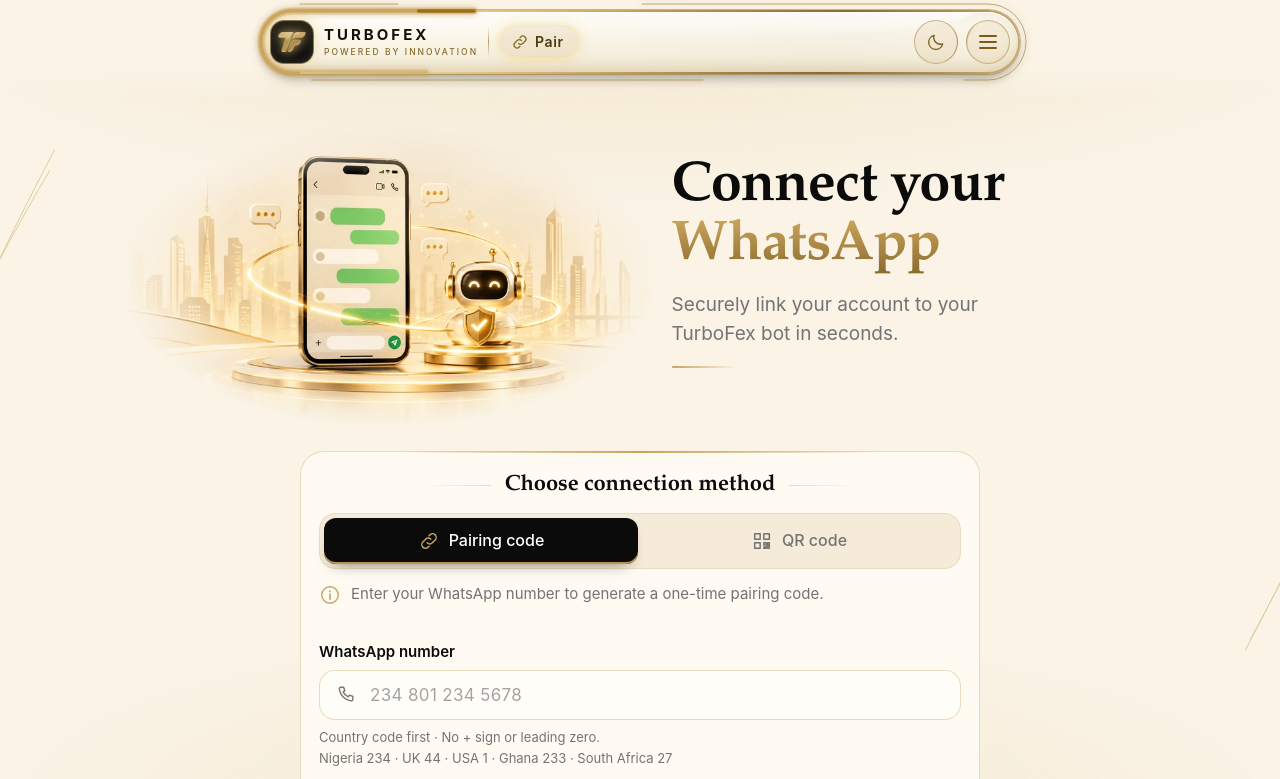
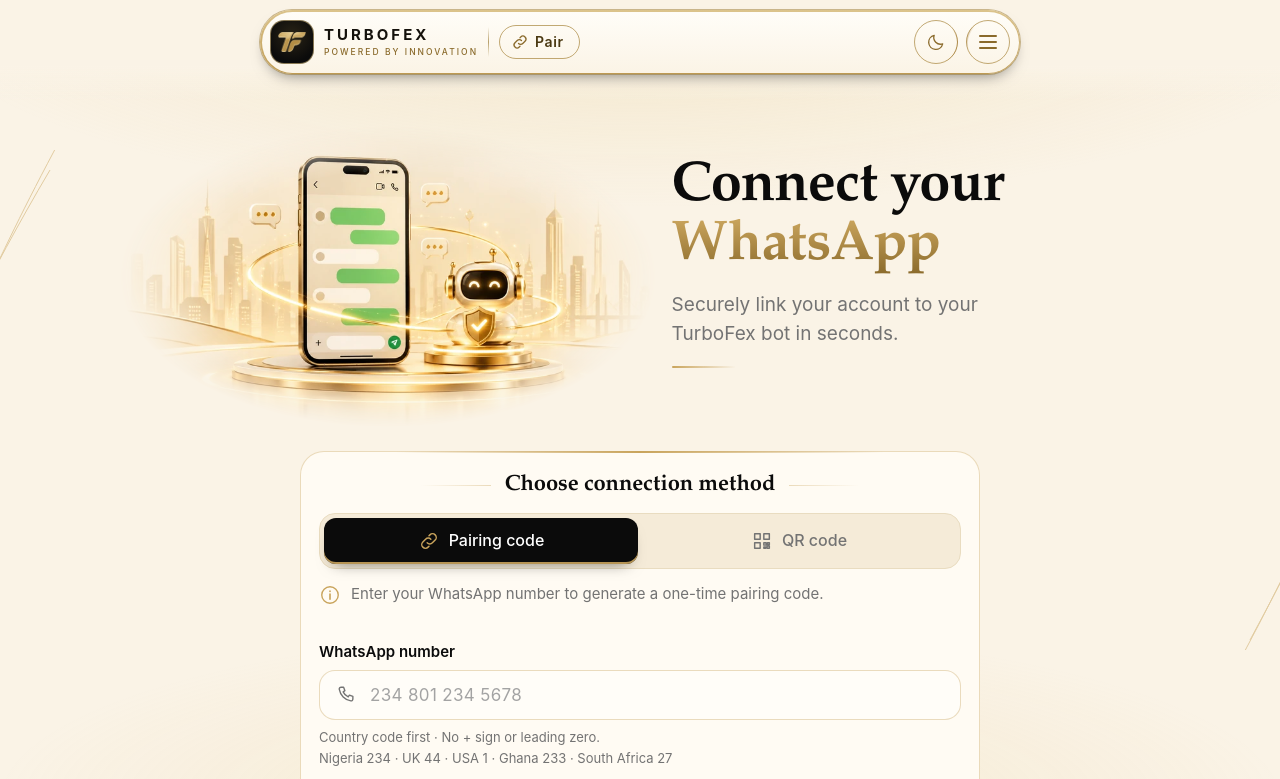
Before and after one commit to nels0nfx/TurboFex-Pairing-site, a website: page public/index.html in a window 1280 px wide. Both pictures are taken after a click on the button 936 px from the left and 42 px from the top of the page. Shown: the top 779 px of the page. Drawn offline with Linux system fonts and the light colour scheme; no server answers.

Commit message:
v2.11.2 real hero pictures, clean light bar

```diff
--- a/package.json
+++ b/package.json
@@ -1,6 +1,6 @@
 {
   "name": "turbofex-pairsite",
-  "version": "2.11.0",
+  "version": "2.11.2",
   "description": "TurboFex pairing site: link WhatsApp with a pairing code and get a short session ID",
   "main": "server.js",
   "scripts": {
--- a/public/style.css
+++ b/public/style.css
@@ -537,27 +537,23 @@ footer p.copy { font-size: 13px; margin-top: 6px; opacity: .85; }
   .panel { padding: 26px 26px; }
 }
 /* ---------- light theme for the floating bar, hero and the black "ticket" boxes (everything follows the chosen theme) ---------- */
-[data-theme="light"] .island { color: #14110B; box-shadow: 0 0 0 1px rgba(154, 122, 50, .35), 0 0 16px rgba(201, 164, 92, .25), 0 12px 26px -10px rgba(138, 106, 43, .45), 0 22px 34px -18px rgba(11, 11, 11, .28); }
-[data-theme="light"] .island.scrolled { box-shadow: 0 0 0 1px rgba(154, 122, 50, .4), 0 0 20px rgba(201, 164, 92, .3), 0 16px 30px -10px rgba(138, 106, 43, .5), 0 28px 38px -16px rgba(11, 11, 11, .32); }
-[data-theme="light"] .glass { background: linear-gradient(180deg, rgba(255, 254, 250, .95), rgba(250, 246, 234, .95) 55%, rgba(243, 236, 218, .97));
-  box-shadow: inset 0 1px 0 rgba(255, 255, 255, .95), inset 0 0 16px rgba(201, 164, 92, .2), inset 0 -10px 18px -12px rgba(154, 122, 50, .3); }
-[data-theme="light"] .glass::before { background: linear-gradient(180deg, rgba(255, 255, 255, .7), transparent); }
-[data-theme="light"] .glass::after { background: linear-gradient(100deg, transparent, rgba(255, 255, 255, .85), rgba(255, 250, 235, .5), transparent); }
-[data-theme="light"] .bloom { background: radial-gradient(55% 85% at 50% 50%, rgba(214, 170, 80, .5), rgba(201, 164, 92, 0) 74%); }
-[data-theme="light"] .bloom.b2 { background: radial-gradient(40% 90% at 22% 50%, rgba(232, 190, 100, .45), transparent 70%), radial-gradient(40% 90% at 80% 50%, rgba(201, 164, 92, .4), transparent 70%); }
-[data-theme="light"] .flow { filter: drop-shadow(0 0 3px rgba(201, 164, 92, .8)); }
-[data-theme="light"] .flow .head { stroke: #9A6F1E; }
-[data-theme="light"] .flow .tail { stroke: #C9A45C; }
-[data-theme="light"] .flow .glowline { stroke: rgba(201, 164, 92, .45); }
-[data-theme="light"] .flow .echo { stroke: rgba(154, 122, 50, .65); }
-[data-theme="light"] .sparks i { background: #D4AE5F; box-shadow: 0 0 8px 2px rgba(201, 164, 92, .8); }
+/* light bar: clean and still - an ivory pill with one thin gold outline, a soft shadow, a dark logo tile and thin gold rings on the buttons.
+   No travelling light, glow, sparks, glass shine or blur (those belong to the dark bar). */
+[data-theme="light"] .island, [data-theme="light"] .island.scrolled { color: #14110B; box-shadow: 0 12px 26px -16px rgba(138, 106, 43, .38), 0 2px 6px -2px rgba(138, 106, 43, .18); }
+[data-theme="light"] .island.scrolled { box-shadow: 0 16px 30px -16px rgba(138, 106, 43, .5), 0 2px 6px -2px rgba(138, 106, 43, .22); }
+[data-theme="light"] .ring { animation: none; background: linear-gradient(180deg, #DCC48C, #BE9A52); }
+[data-theme="light"] .glass { inset: 1.5px; background: linear-gradient(180deg, #FFFDF8, #FBF4E6); box-shadow: none; -webkit-backdrop-filter: none; backdrop-filter: none; }
+[data-theme="light"] .glass::before, [data-theme="light"] .glass::after, [data-theme="light"] .bloom, [data-theme="light"] .flow, [data-theme="light"] .sparks { display: none; }
+[data-theme="light"] .logo { animation: none; box-shadow: none; }
+[data-theme="light"] .logo::before { display: none; }
+[data-theme="light"] .logo img { filter: none; }
 [data-theme="light"] .brand, [data-theme="light"] .word { color: #14110B; }
 [data-theme="light"] .tag { color: #8A6A2B; }
 [data-theme="light"] .vr { background: linear-gradient(transparent, rgba(154, 122, 50, .7), transparent); }
-[data-theme="light"] .badge, [data-theme="light"] a.navlink { color: #4A3811; background: rgba(201, 164, 92, .16); border-color: rgba(154, 122, 50, .55); }
+[data-theme="light"] .badge, [data-theme="light"] a.navlink { color: #4A3811; background: transparent; border-color: rgba(168, 134, 62, .7); animation: none; box-shadow: none; }
 [data-theme="light"] a.navlink svg { color: #8A6A2B; }
 [data-theme="light"] .bdot { background: #B8892F; box-shadow: 0 0 8px rgba(184, 137, 47, .8); }
-[data-theme="light"] .ibtn { color: #7A5A1E; background: rgba(201, 164, 92, .12); border-color: rgba(154, 122, 50, .5); }
+[data-theme="light"] .ibtn { color: #8A6A2B; background: transparent; border-color: rgba(168, 134, 62, .7); }
 [data-theme="light"] .ibtn:active { background: rgba(201, 164, 92, .3); border-color: #9A7A32; }
 [data-theme="light"] .ibtn:focus-visible, [data-theme="light"] .brand:focus-visible, [data-theme="light"] a.navlink:focus-visible { outline-color: #14110B; }
 @media (hover: hover) { [data-theme="light"] .ibtn:hover, [data-theme="light"] a.navlink:hover { background: rgba(201, 164, 92, .26); border-color: #9A7A32; } }
```
Also changed, not shown: TURBOFEX_AI_NOTES.md (+1 -1 lines), public/hero-dark-1672.webp, public/hero-dark-836.webp.
